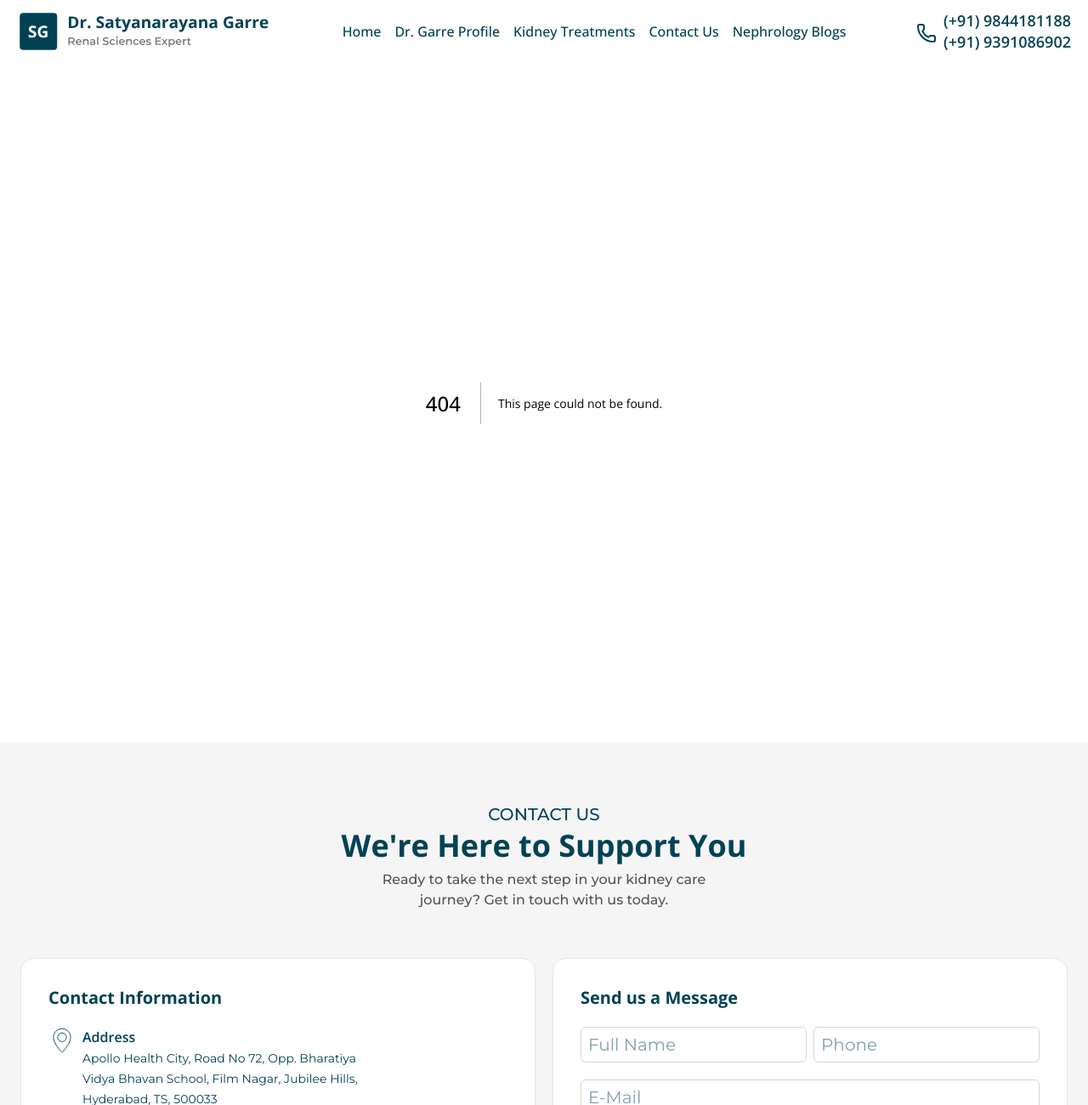
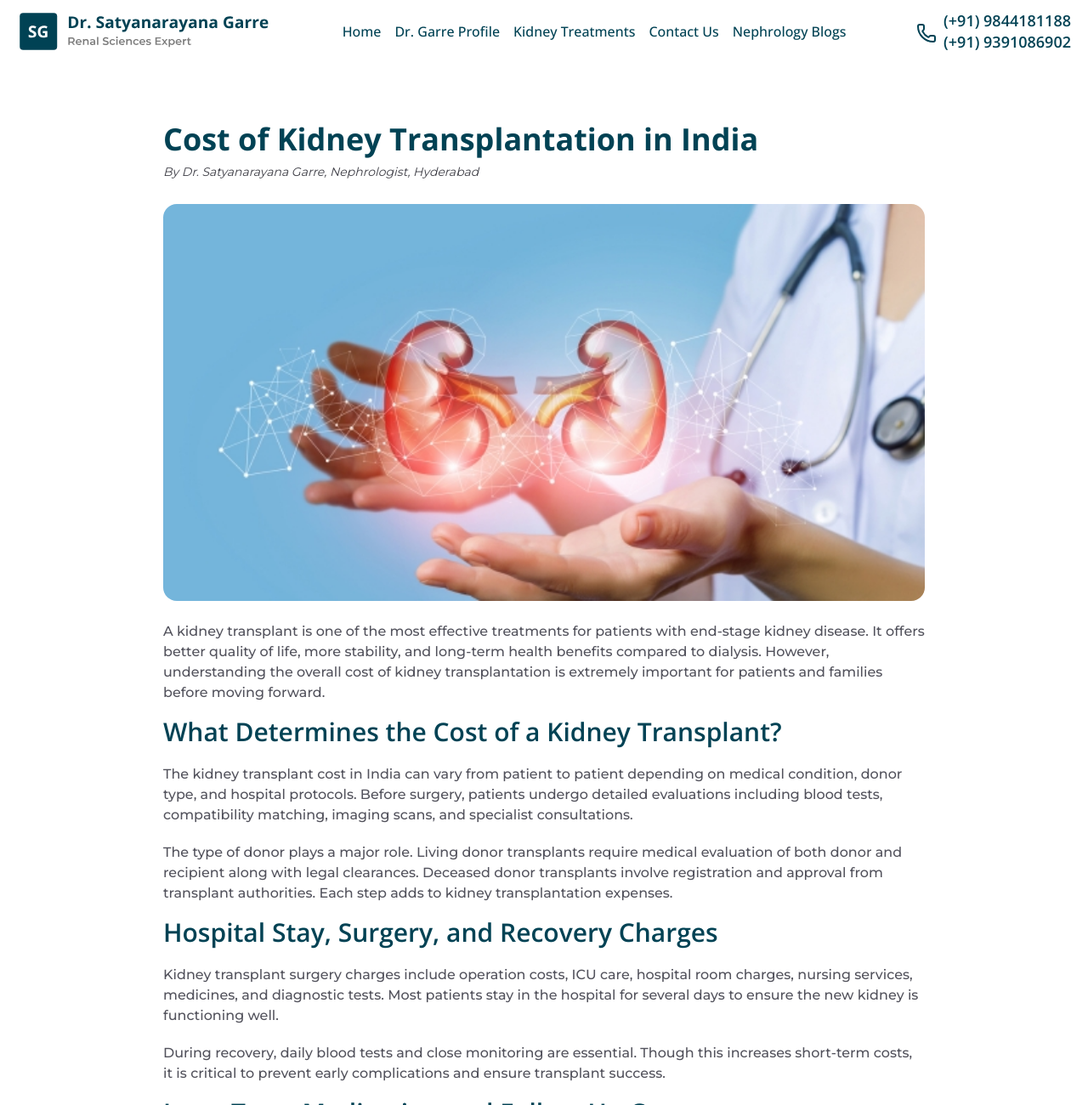
Before and after one commit to priyesshrai/dr-satyanarayana, a Next.js app: page /blogs/cost-of-kidney-transplantation in a window 1280 px wide. Before the commit this address had no page. Shown: the top 1300 px of the page at 85% size. Built offline with nearby package versions, Linux system fonts and the light colour scheme.

Commit message:
add new blog

```diff
--- /dev/null
+++ b/src/app/blogs/cost-of-kidney-transplantation/page.tsx
@@ -0,0 +1,111 @@
+import { Section, Subheading, Wrapper } from '@/utils/Section'
+import Image from 'next/image'
+import type { Metadata } from 'next'
+
+export const metadata: Metadata = {
+    title: "Cost of Kidney Transplantation in India – Complete Guide",
+    description:
+        "Understand the cost of kidney transplantation in India, including surgery charges, hospital stay, and post-transplant medication. Explained by Dr. Satyanarayana Garre, Nephrologist in Hyderabad.",
+    alternates: {
+        canonical: "https://www.drsatyanarayanagarre.in/blogs/cost-of-kidney-transplantation",
+    },
+}
+
+export default function page() {
+    return (
+        <Section>
+            <Wrapper>
+                <div className="relative w-full max-w-4xl mx-auto">
+                    <h1 className="md:text-4xl text-dark-navy font-bold">
+                        Cost of Kidney Transplantation in India
+                    </h1>
+                    <span className="text-sm italic font-normal text-zinc-700 block mt-2">
+                        By Dr. Satyanarayana Garre, Nephrologist, Hyderabad
+                    </span>
+
+                    <Image
+                        src="/images/blog/blog-7.jpg"
+                        width={500}
+                        height={400}
+                        alt="Kidney Transplant Surgery in India"
+                        className="mt-7 w-full rounded-2xl"
+                    />
+
+                    <div className="mt-5 flex flex-col gap-4">
+                        <Subheading className="text-left">
+                            A kidney transplant is one of the most effective treatments for patients with end-stage kidney disease.
+                            It offers better quality of life, more stability, and long-term health benefits compared to dialysis.
+                            However, understanding the overall cost of kidney transplantation is extremely important for patients
+                            and families before moving forward.
+                        </Subheading>
+
+                        <h2 className="md:text-3xl font-semibold text-dark-navy">
+                            What Determines the Cost of a Kidney Transplant?
+                        </h2>
+                        <Subheading className="text-left">
+                            The kidney transplant cost in India can vary from patient to patient depending on medical condition,
+                            donor type, and hospital protocols. Before surgery, patients undergo detailed evaluations including
+                            blood tests, compatibility matching, imaging scans, and specialist consultations.
+                        </Subheading>
+                        <Subheading className="text-left">
+                            The type of donor plays a major role. Living donor transplants require medical evaluation of both donor
+                            and recipient along with legal clearances. Deceased donor transplants involve registration and approval
+                            from transplant authorities. Each step adds to kidney transplantation expenses.
+                        </Subheading>
+
+                        <h2 className="md:text-3xl font-semibold text-dark-navy">
+                            Hospital Stay, Surgery, and Recovery Charges
+                        </h2>
+                        <Subheading className="text-left">
+                            Kidney transplant surgery charges include operation costs, ICU care, hospital room charges,
+                            nursing services, medicines, and diagnostic tests. Most patients stay in the hospital for several
+                            days to ensure the new kidney is functioning well.
+                        </Subheading>
+                        <Subheading className="text-left">
+                            During recovery, daily blood tests and close monitoring are essential. Though this increases short-term
+                            costs, it is critical to prevent early complications and ensure transplant success.
+                        </Subheading>
+
+                        <h2 className="md:text-3xl font-semibold text-dark-navy">
+                            Long-Term Medication and Follow-Up Costs
+                        </h2>
+                        <Subheading className="text-left">
+                            After discharge, patients must take immunosuppressant medicines for life to prevent kidney rejection.
+                            The post-transplant medication cost depends on drug type, dosage, and brand.
+                        </Subheading>
+                        <Subheading className="text-left">
+                            Regular follow-up visits, blood tests, and urine tests are required—more frequently in the first year
+                            and less often later. Lifelong monitoring is essential to protect the transplanted kidney.
+                        </Subheading>
+
+                        <h2 className="md:text-3xl font-semibold text-dark-navy">
+                            Why Kidney Transplant Is Cost-Effective in the Long Run
+                        </h2>
+                        <Subheading className="text-left">
+                            Although a kidney transplant involves significant initial expenses, it is more cost-effective than
+                            lifelong dialysis. Dialysis requires repeated sessions, travel, and continuous medical care, which
+                            often becomes more expensive over time.
+                        </Subheading>
+                        <Subheading className="text-left">
+                            A successful transplant improves energy levels, independence, and quality of life. Many patients
+                            also benefit from insurance coverage, government schemes, and financial assistance, making an
+                            affordable kidney transplant possible in India.
+                        </Subheading>
+
+                        <h2 className="md:text-3xl font-semibold text-dark-navy">
+                            Final Thoughts
+                        </h2>
+                        <Subheading className="text-left">
+                            The overall cost of kidney transplantation depends on pre-transplant evaluations, donor type,
+                            surgery charges, hospital stay, post-transplant medication, and lifelong follow-up care.
+                            <br /><br />
+                            While the expenses may feel overwhelming at first, a kidney transplant offers long-term health,
+                            freedom from dialysis, and a better quality of life. With proper guidance from an experienced
+                            nephrologist like Dr. Satyanarayana Garre, patients can plan effectively and make informed decisions.
+                        </Subheading>
+                    </div>
+                </div>
+            </Wrapper>
+        </Section>
+    )
+}
--- a/src/app/blogs/page.tsx
+++ b/src/app/blogs/page.tsx
@@ -57,6 +57,12 @@ export default function Blogs() {
       slug: '/blogs/bun-complete-guide',
       image: '/images/blog/blog-6.jpg'
     },
+    {
+      title: 'Cost of Kidney Transplantation',
+      content: 'A kidney transplant is one of the most effective treatments for patients with end-stage kidney disease. It offers a better quality of life, more stability, and more long-term health benefits compared to dialysis.',
+      slug: '/blogs/cost-of-kidney-transplantation',
+      image: '/images/blog/blog-7.jpg'
+    },
   ]
   return (
     <Section>
--- a/src/app/sitemap.ts
+++ b/src/app/sitemap.ts
@@ -16,6 +16,9 @@ export default function sitemap(): MetadataRoute.Sitemap {
     { url: 'https://www.drsatyanarayanagarre.in/blogs/how-to-prevent-kidney-failure', priority: 0.8 },
     { url: 'https://www.drsatyanarayanagarre.in/blogs/how-diabetes-causes-kidney-failure', priority: 0.8 },
     { url: 'https://www.drsatyanarayanagarre.in/blogs/can-too-much-salt-cause-kidney-damage', priority: 0.8 },
+    { url: 'https://www.drsatyanarayanagarre.in/blogs/understanding-chronic-kidney-disease', priority: 0.8 },
+    { url: 'https://www.drsatyanarayanagarre.in/blogs/bun-complete-guide', priority: 0.8 },
+    { url: 'https://www.drsatyanarayanagarre.in/blogs/cost-of-kidney-transplantation', priority: 0.8 },
     { url: 'https://www.drsatyanarayanagarre.in/services/hypertension-and-diabetes-kidney-problems', priority: 0.64 },
     { url: 'https://www.drsatyanarayanagarre.in/services/inherited-and-rare-kidney-disorders', priority: 0.64 },
     { url: 'https://www.drsatyanarayanagarre.in/services/interventional-nephrology-and-renal-imaging', priority: 0.64 },
```
Also changed, not shown: public/images/blog/blog-7.jpg (added).
